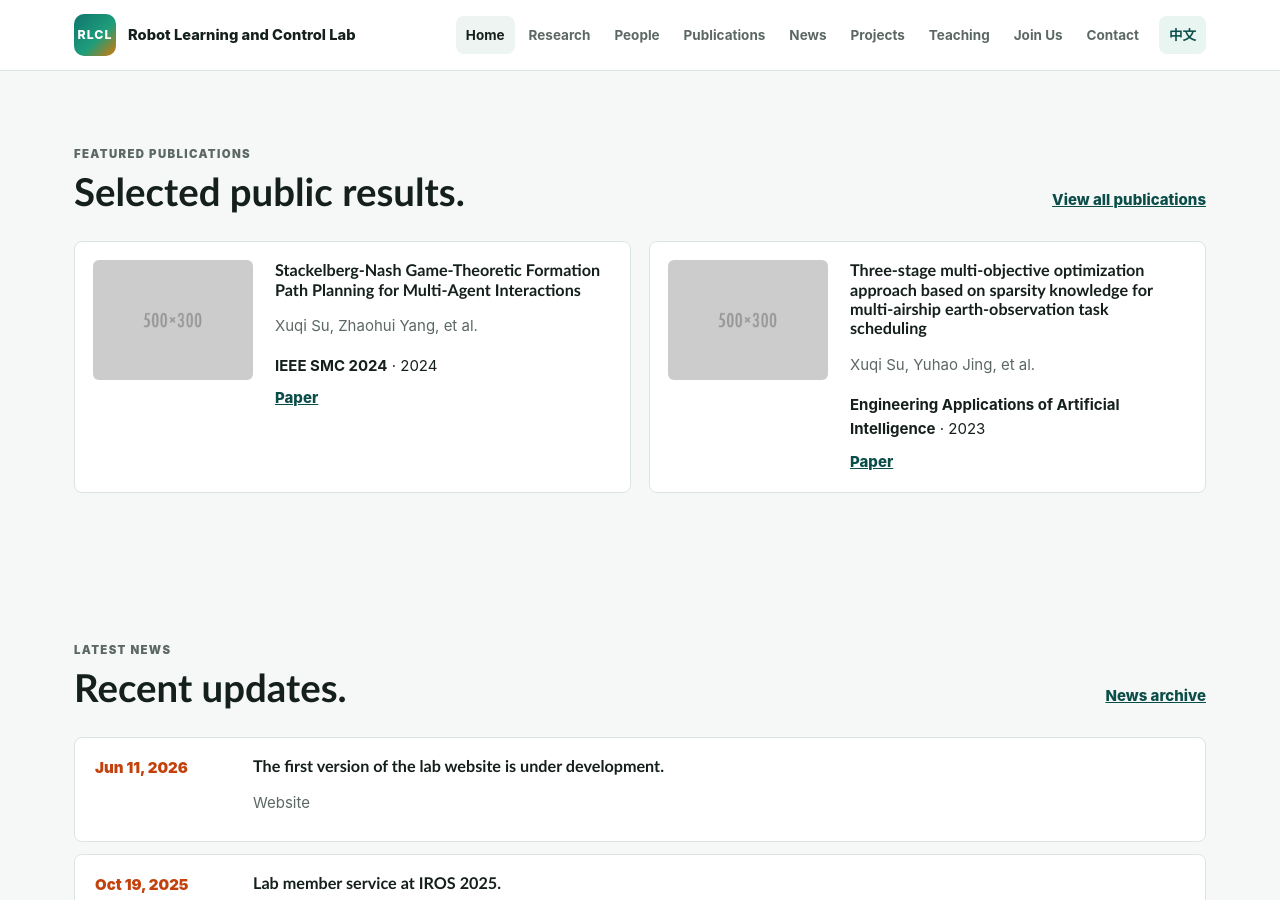
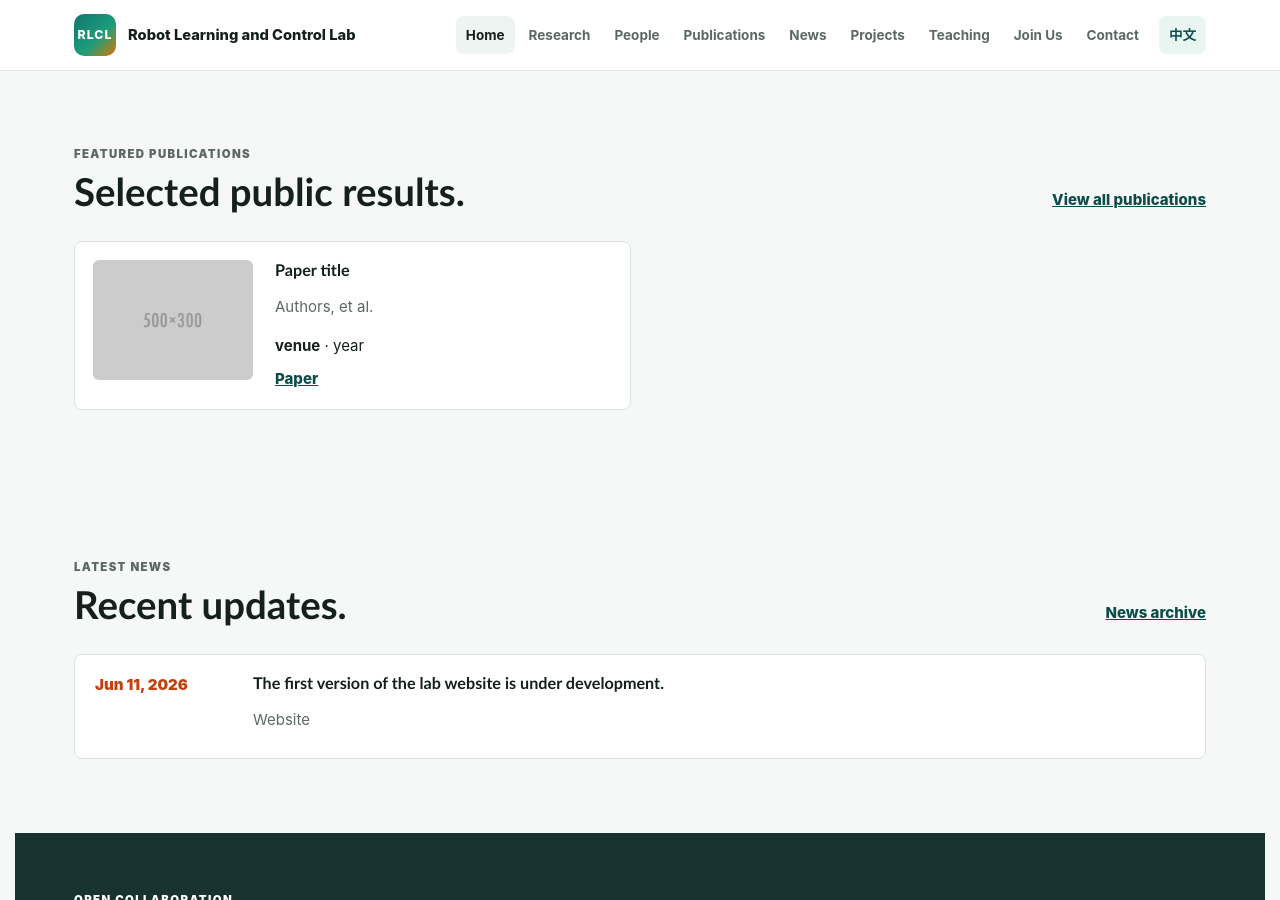
Before and after one commit to RLCL-EIT/rlcl-eit.github.io, a Jekyll site: the page built from _pages/about.md, in a window 1280 px wide and 900 px high, scrolled down 1147 px. Built offline with Jekyll 4.4.1, drawn with Linux system fonts in a browser that asks for light colours.

Commit message:
Update news & publications

```diff
--- a/_data/news.yml
+++ b/_data/news.yml
@@ -3,8 +3,3 @@
   title_zh: "实验室网站第一版正在开发中。"
   type: "Website"
   url: ""
-- date: 2025-10-19
-  title_en: "Lab member service at IROS 2025."
-  title_zh: "实验室成员参与 IROS 2025 志愿服务。"
-  type: "Service"
-  url: "https://iros25.org/"
--- a/_data/publications_manual.yml
+++ b/_data/publications_manual.yml
@@ -1,21 +1,11 @@
 featured:
-  - title: "Stackelberg-Nash Game-Theoretic Formation Path Planning for Multi-Agent Interactions"
-    authors: "Xuqi Su, Zhaohui Yang, et al."
-    venue: "IEEE SMC 2024"
-    year: 2024
+  - title: "Paper title"
+    authors: "Authors, et al."
+    venue: "venue"
+    year: year
     image: "/images/500x300.png"
     links:
-      paper: "https://ieeexplore.ieee.org/abstract/document/10831214"
+      paper: "Paper link"
     tags:
-      - "Multi-Agent Planning"
-      - "Game Theory"
-  - title: "Three-stage multi-objective optimization approach based on sparsity knowledge for multi-airship earth-observation task scheduling"
-    authors: "Xuqi Su, Yuhao Jing, et al."
-    venue: "Engineering Applications of Artificial Intelligence"
-    year: 2023
-    image: "/images/500x300.png"
-    links:
-      paper: "https://www.sciencedirect.com/science/article/abs/pii/S0952197623014744"
-    tags:
-      - "Optimization"
-      - "Scheduling"
+      - "tag 1"
+      - "tag 2"
```
